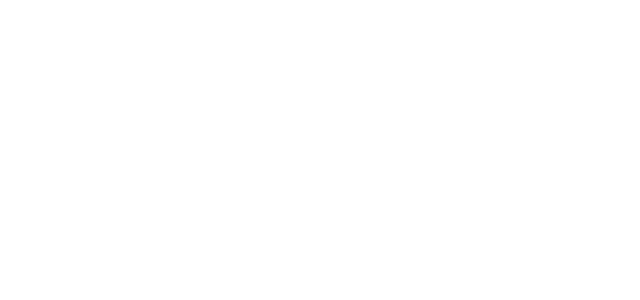
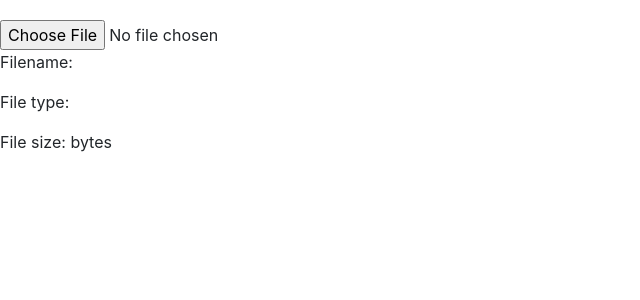
Before and after one commit to AnjaliKevadiya/phone-eats-first, a React (Create React App) app in the folder client/: page /newpost in a window 1280 px wide. Shown: the top 300 px of the page, without its empty margins (0-640 px from the left). Built offline with nearby package versions, Linux system fonts and the light colour scheme.

Commit message:
created new route for new post page and implemented basic image upload functionality

```diff
--- a/client/src/App.js
+++ b/client/src/App.js
@@ -6,6 +6,7 @@
 import Wrapper from "./components/Wrapper";
 import SignIn from "./pages/signIn";
 import Profile from "./pages/Profile";
+import NewPost from "./pages/NewPost";
 
 function App() {
   return (
@@ -16,6 +17,7 @@
             <Route exact path={["/", "/signin"]} component={SignIn} />
             <Route exact path="/signup" component={SignUp} />
             <Route exact path="/home" component={Home} />
+            <Route exact path="/newpost" component={NewPost} />
             <Route exact path="/profile" component={Profile} />
           </Switch>
         </Wrapper>
--- /dev/null
+++ b/client/src/pages/NewPost.js
@@ -0,0 +1,42 @@
+import React from "react";
+import "./style.css";
+
+function NewPost() {
+  return <FileUpload />;
+}
+
+export default NewPost;
+
+/**
+ * Component to handle file upload. Works for image
+ * uploads, but can be edited to work for any file.
+ */
+function FileUpload() {
+  // State to store uploaded file
+  const [file, setFile] = React.useState("");
+
+  // Handles file upload event and updates state
+  function handleUpload(event) {
+    setFile(event.target.files[0]);
+
+    // Add code here to upload file to server
+    // ...
+  }
+
+  return (
+    <div id="upload-box">
+      <input type="file" accept="image/*" onChange={handleUpload} />
+      <p>Filename: {file.name}</p>
+      <p>File type: {file.type}</p>
+      <p>File size: {file.size} bytes</p>
+      {file && <ImageThumb image={file} />}
+    </div>
+  );
+}
+
+/**
+ * Component to display thumbnail of image.
+ */
+const ImageThumb = ({ image }) => {
+  return <img src={URL.createObjectURL(image)} alt={image.name} />;
+};
--- a/client/src/pages/style.css
+++ b/client/src/pages/style.css
@@ -1,3 +1,8 @@
 .postCard {
   margin-bottom: 20px;
 }
+
+img {
+  height: 500px;
+  width: 500px;
+}
```
